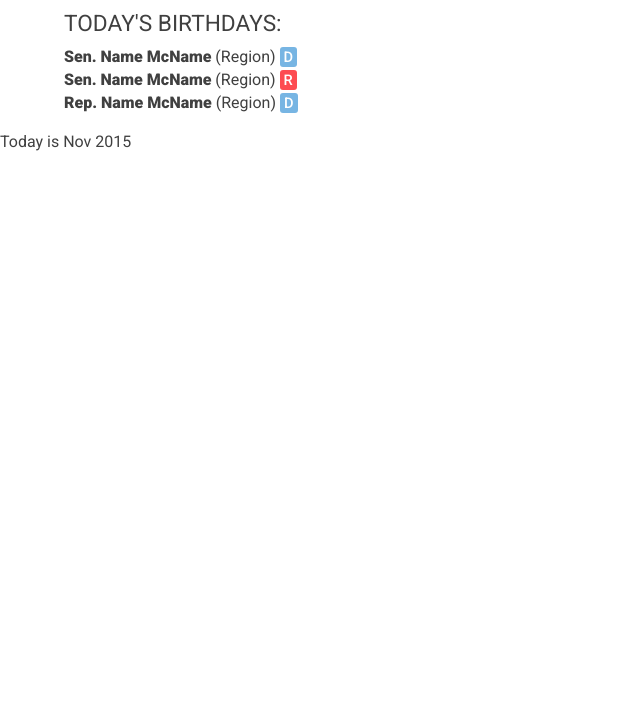
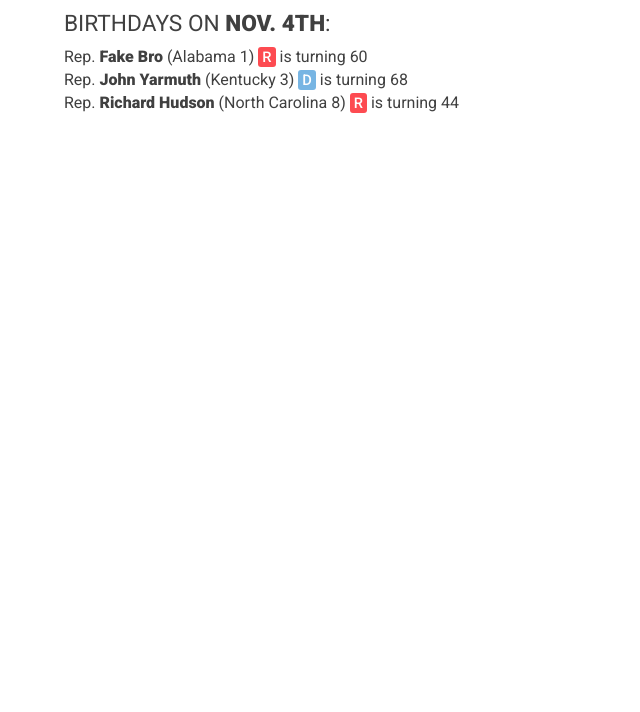
Before and after one commit to Libbygi/congress-birthday-calendar, a website: page index.html in a window 1280 px wide. Shown: the part 88-800 px from the top of the page, without its empty margins (0-640 px from the left). Drawn offline with Linux system fonts and the light colour scheme.

Commit message:
changes to top

```diff
--- a/index.html
+++ b/index.html
@@ -3,6 +3,7 @@
 
 <head>
 
+	<meta name="viewport" content="width=device-width, initial-scale=1">
 	<script src="bower_components/jquery/dist/jquery.js"></script>
 	<script src="bower_components/moment/moment.js"></script>
 	<script src="bower_components/moment-timezone/builds/moment-timezone-with-data.js"></script>
@@ -16,22 +17,12 @@
 	<h1 class="header"><i class="fa fa-birthday-cake"></i> HBD Congress</h1>
 
 	<div class="birthdays_today">
-	<p>Today's birthdays:</p>
-	<ul>
-		<li><span>Sen. Name McName</span> (Region) <div class="party_bug_D">D</div></li>
-		<li><span>Sen. Name McName</span> (Region) <div class="party_bug_R">R</div></li>
-		<li><span>Rep. Name McName</span> (Region) <div class="party_bug_D">D</div></li>
-	</ul>
+	<p>Birthdays on <span></span>:</p>
+	<ul></ul>
 	</div><!--birthdays_today-->
 
 
 </div><!--top-->
-
-	<p>Today is
-		<span id="date"></span>
-	</p>
-
-
 
 
 </body>
--- a/scripts.js
+++ b/scripts.js
@@ -8,8 +8,9 @@
 
 
 	var today = new moment().tz("America/New_York");
-	$("#date").html(today.format("MMM YYYY"));
+	$("#date").html(today.format("MMM. YYYY"));
 
+	$(".birthdays_today span").html(today.format("MMM. Do"))
 
 	$.getJSON("data.json", function(data){
 
@@ -20,7 +21,18 @@
 			var legislator_birthday = new moment(legislator.DOB);
 
 			if( legislator_birthday.month() == today.month() && legislator_birthday.date() == today.date() ){
-				console.log(legislator.Name);
+
+			if (legislator.Party == "Democratic")
+					var party_abbrev = "D";
+				else if (legislator.Party == "Republican")
+					var party_abbrev = "R";
+				else var party_abbrev = "I";
+
+			if(legislator.Chamber == "Senate")
+				var chamber = "Sen.";
+			else var chamber = "Rep.";
+
+				$(".birthdays_today ul").append("<li>" + chamber + " <span>" + legislator.Name + "</span> (" + legislator.Region + ") <div class='party_bug_" + party_abbrev + "'>" + party_abbrev + "</div>" + " is turning " + (today.year() - legislator_birthday.year()) + "</li>");
 			}
 
 		});
--- a/styles.css
+++ b/styles.css
@@ -77,3 +77,13 @@ h1{
 	font-weight: 500;
 	font-size: 11pt;
 }
+
+.party_bug_I{
+	display: inline-block;
+	background-color: #fbdc58;
+	padding: 1px 4px 1px 4px;
+	color: #fff;
+	border-radius: 3px;
+	font-weight: 500;
+	font-size: 11pt;
+}
```
Also changed, not shown: 1 other file.
